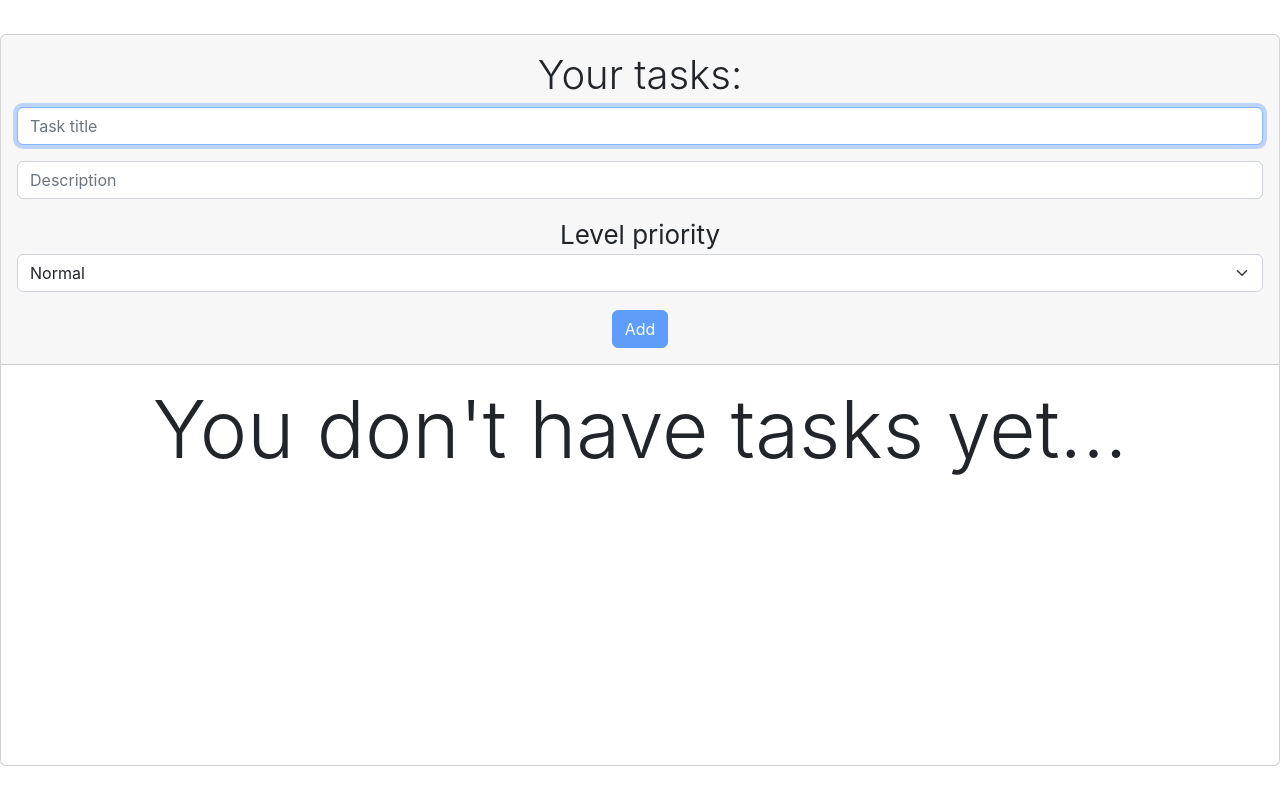
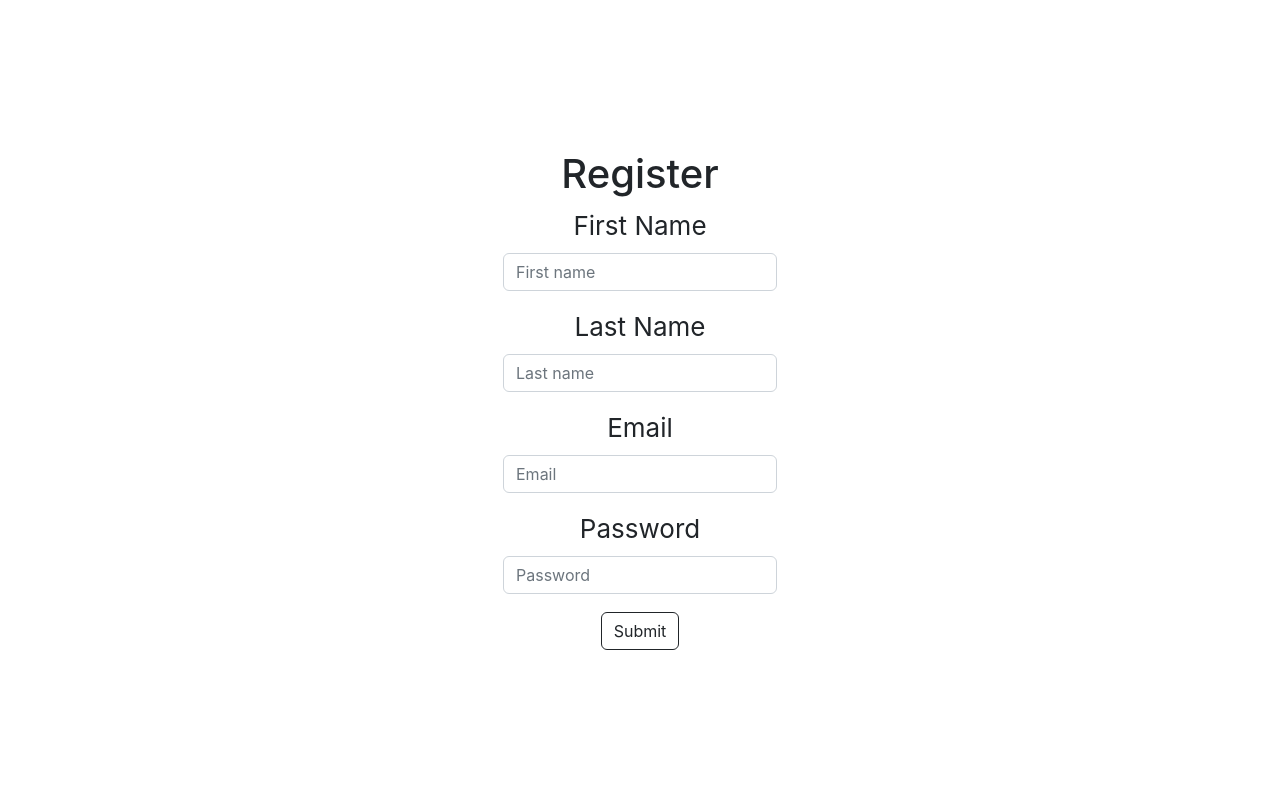
Before and after one commit to Guarito/01-hola-mundo, a React (Create React App) app: page / in a window 1280 px wide. Built offline with nearby package versions, Linux system fonts and the light colour scheme.

Commit message:
Con formik: creado registerForm y customFields(campos reutilizables)

```diff
--- a/src/App.js
+++ b/src/App.js
@@ -1,11 +1,13 @@
 import "./App.scss";
 import TaskList from "./components/container/tasks";
+import RegisterForm from "./components/pure/forms/registerForm";
 
 function App() {
     return (
         <div className="App">
             <main className="App-main">
-                <TaskList />
+                {/* <TaskList /> */}
+                <RegisterForm />
             </main>
         </div>
     );
--- a/src/App.scss
+++ b/src/App.scss
@@ -1,3 +1,5 @@
+
+
 .App {
     text-align: center;
 }
--- /dev/null
+++ b/src/components/pure/forms/customFields.jsx
@@ -0,0 +1,58 @@
+import { useField } from "formik";
+
+export const MyTextInput = ({ label, ...props }) => {
+    // useField() returns [formik.getFieldProps(), formik.getFieldMeta()]
+    // which we can spread on <input>. We can use field meta to show an error
+    // message if the field is invalid and it has been touched (i.e. visited)
+    const [field, meta] = useField(props);
+    return (
+        <div className="mb-3">
+            <label className="form-label" htmlFor={props.id || props.name}>
+                {label}
+            </label>
+            <input
+                className="form-control"
+                aria-describedby={`${props.name}HelpBlock`}
+                {...field}
+                {...props}
+            />
+            {meta.touched && meta.error ? (
+                <div className="form-text" id={`${props.name}HelpBlock`}>
+                    {meta.error}
+                </div>
+            ) : null}
+        </div>
+    );
+};
+
+export const MyCheckbox = ({ children, ...props }) => {
+    // React treats radios and checkbox inputs differently other input types, select, and textarea.
+    // Formik does this too! When you specify `type` to useField(), it will
+    // return the correct bag of props for you -- a `checked` prop will be included
+    // in `field` alongside `name`, `value`, `onChange`, and `onBlur`
+    const [field, meta] = useField({ ...props, type: "checkbox" });
+    return (
+        <div>
+            <label className="checkbox-input">
+                <input type="checkbox" {...field} {...props} />
+                {children}
+            </label>
+            {meta.touched && meta.error ? (
+                <div className="error">{meta.error}</div>
+            ) : null}
+        </div>
+    );
+};
+
+export const MySelect = ({ label, ...props }) => {
+    const [field, meta] = useField(props);
+    return (
+        <div>
+            <label htmlFor={props.id || props.name}>{label}</label>
+            <select {...field} {...props} />
+            {meta.touched && meta.error ? (
+                <div className="error">{meta.error}</div>
+            ) : null}
+        </div>
+    );
+};
--- a/src/components/pure/forms/registerForm.jsx
+++ b/src/components/pure/forms/registerForm.jsx
@@ -1,14 +1,69 @@
-import { useState } from "react";
+import React from "react";
+import { Formik, Form } from "formik";
+import * as yup from "yup";
+import { MyTextInput } from "./customFields";
+
+let validationSchema = yup.object().shape({
+    firstName: yup.string().required("Required").max(12),
+    lastName: yup.string().required("Required").max(12),
+    email: yup.string().email().required("Required"),
+    password: yup.string().required("Required").min(6).max(20),
+});
 
 const RegisterForm = () => {
-    const initialData = {
-        user: "",
-        name: "",
-        email: "",
-        password: "",
-    };
-    const [data, setData] = useState(initialData);
-    return <></>;
+    // Pass the useFormik() hook initial form values and a submit function that will
+    // be called when the form is submitted
+
+    return (
+        <>
+            <h1>Register</h1>
+            <Formik
+                initialValues={{
+                    firstName: "",
+                    lastName: "",
+                    email: "",
+                    password: "",
+                }}
+                validationSchema={validationSchema}
+                onSubmit={(values, { setSubmitting }) => {
+                    setTimeout(() => {
+                        alert(JSON.stringify(values, null, 2));
+                        setSubmitting(false);
+                    }, 400);
+                }}
+            >
+                <Form className="form">
+                    <MyTextInput
+                        label="First Name"
+                        name="firstName"
+                        type="text"
+                        placeholder="First name"
+                    />
+                    <MyTextInput
+                        label="Last Name"
+                        name="lastName"
+                        type="text"
+                        placeholder="Last name"
+                    />
+                    <MyTextInput
+                        label="Email"
+                        name="email"
+                        type="email"
+                        placeholder="Email"
+                    />
+                    <MyTextInput
+                        label="Password"
+                        name="password"
+                        type="password"
+                        placeholder="Password"
+                    />
+                    <button className="btn btn-outline-dark" type="submit">
+                        Submit
+                    </button>
+                </Form>
+            </Formik>
+        </>
+    );
 };
 
 export default RegisterForm;
```
